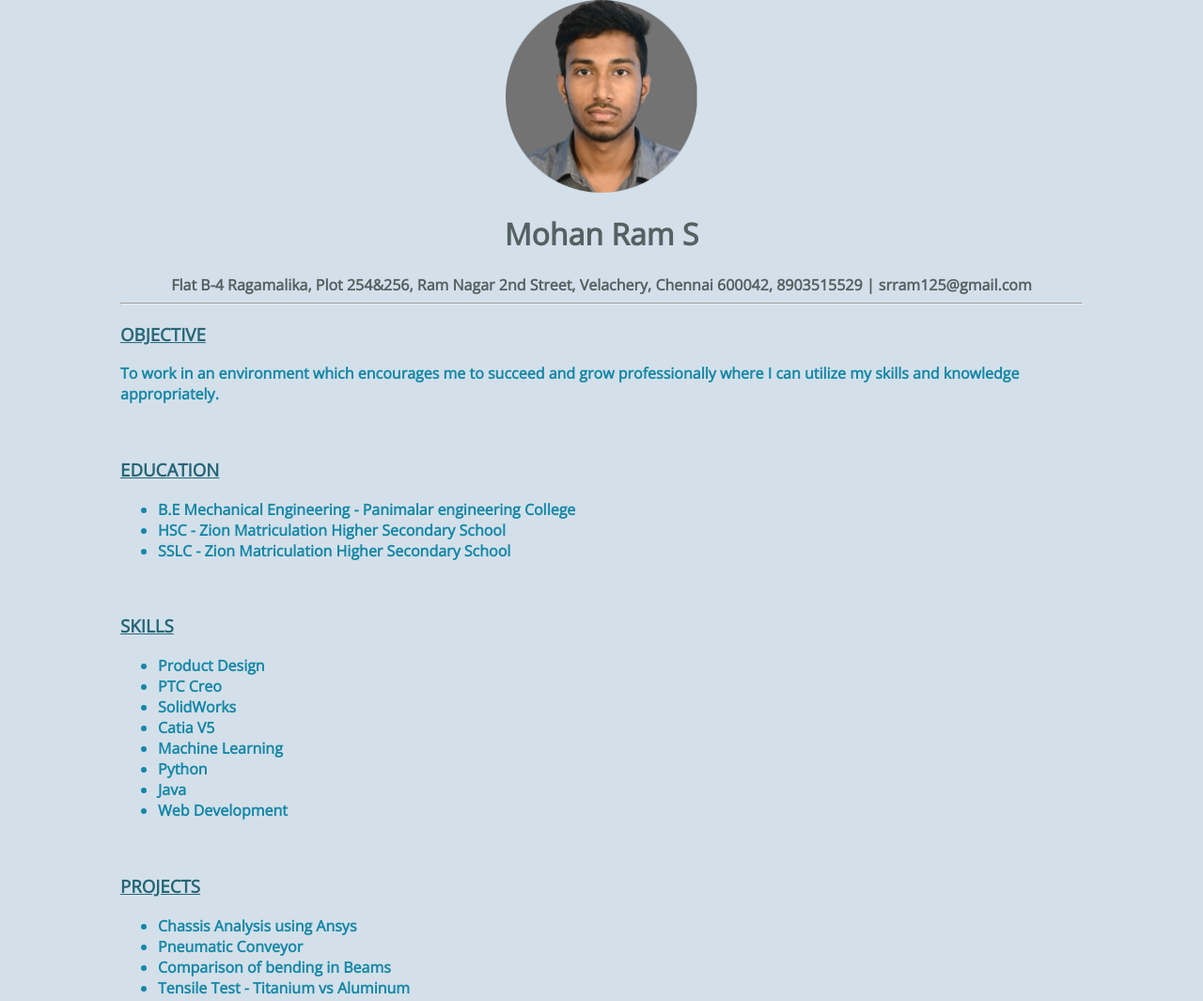
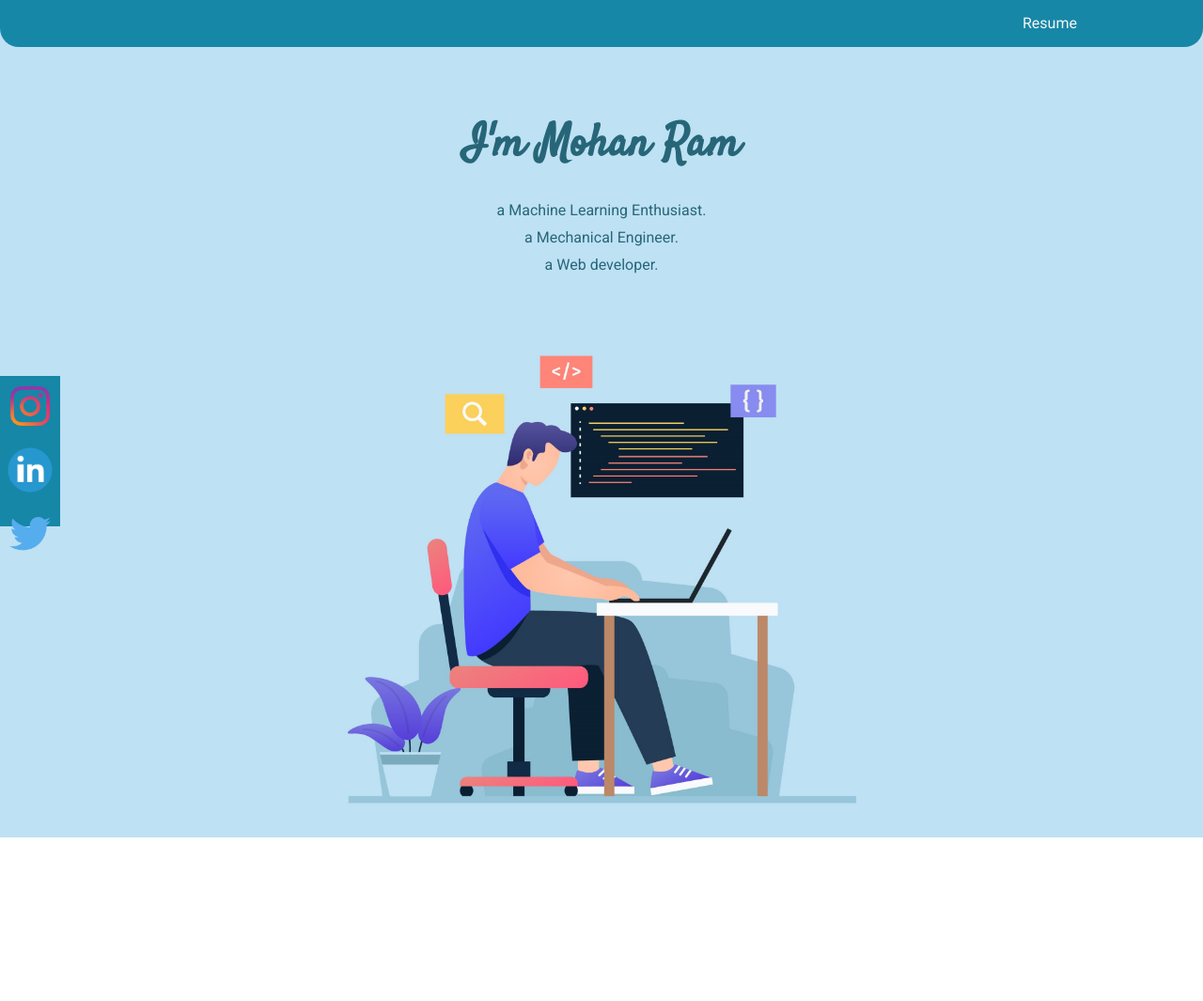
Before and after one commit to mohan-bot/cv, a plain HTML site: page index.html in a window 1280 px wide. Shown: the top 1065 px of the page at 94% size. Drawn offline with nearby package versions, Linux system fonts and the light colour scheme.

Commit message:
Add files via upload

```diff
--- a/index.html
+++ b/index.html
@@ -1,92 +1,38 @@
 <!DOCTYPE html>
 <html>
 <head>
-	<link rel="preconnect" href="https://fonts.gstatic.com">
-<link href="https://fonts.googleapis.com/css2?family=Open+Sans&display=swap" rel="stylesheet">
-	<link rel="stylesheet" type="text/css" href="cascadingStyleSheet.css">
+	<title>Mohan Ram</title>
+	<link rel="stylesheet" type="text/css" href="style.css">
+	<link rel="icon"  href="favicon.ico">
+	<link href="https://fonts.googleapis.com/css2?family=Pacifico&family=Satisfy&display=swap" rel="stylesheet">
+	<link href="https://fonts.googleapis.com/css2?family=Roboto&display=swap" rel="stylesheet">
+
 </head>
 <body>
-	<title class="intro">Mohan Ram S</title>
-	<img src="profilePicCrop.png" width="200" class="image">
-	<br>
-	<h1 class="intro">Mohan Ram S</h1>
-	<br>
-	<p class="intro">Flat B-4 Ragamalika, Plot 254&256, Ram Nagar 2nd
-       Street, Velachery, Chennai 600042,
-       8903515529 | srram125@gmail.com</p>
-	<hr>
-	<h3>OBJECTIVE</h3>
-	<p>To work in an environment which encourages me to succeed and grow professionally where I can utilize my skills and knowledge appropriately.</p>
-	<br>
-	<h3>EDUCATION</h3>
-	<ul>
-		<li><strong>B.E Mechanical Engineering</strong> - Panimalar engineering College</li>
-		<li><strong>HSC</strong> - Zion Matriculation Higher Secondary School</li>
-		<li><strong>SSLC</strong> - Zion Matriculation Higher Secondary School</li>
-	</ul>
-	<br>
-	<h3>SKILLS</h3>
-	<ul>
-		<li>Product Design</li>
-		<li>PTC Creo</li>
-		<li>SolidWorks</li>
-		<li>Catia V5</li>
-		<li>Machine Learning</li>
-		<li>Python</li>
-		<li>Java</li>
-		<li>Web Development</li>
-	</ul>
-	<br>
-	<h3>PROJECTS</h3>
-	<ul>
-		<li>Chassis Analysis using Ansys</li>
-		<li>Pneumatic Conveyor</li>
-		<li>Comparison of bending in Beams</li>
-		<li>Tensile Test - Titanium vs Aluminum</li>
-		<li>Covid19 Predictor</li>
-		<li>Certificate Generator</li>
-		<li>Air Ticket Price Prediction</li>
-	</ul>
-	<br>
-	<h3>ACHIEVEMENTS & AWARDS</h3>
-	<ul>
-		<li>2nd Place - Ingenious 2020 - DESIGN EVENT - Rajalakshmi Engineering College</li>
-		<li>NQT Score - 1340/1800</li>
-	</ul>
-	<br>
-	<h3>LANGUAGES KNOWN</h3>
-	<ul>
-		<li>English</li>
-		<li>Tamil</li>
-		<li>Hindi (Elementary Proficiency)</li>
-	</ul>
-	<br>
-	<h3>AREA OF INTEREST</h3>
-	<ul>
-		<li>Product Design</li>
-		<li>Finite Element Analysis</li>
-		<li>Web Development</li>
-		<li>Machine Learning</li>
-	</ul>
-	<footer class = "contacts">
-		<h3>CONTACT ME</h3>
-		<div>
-			<img src="insta.png">
-			<a href="https://instagram.com/_mohan.ram?igshid=uyscrolf2gm4" target="_blank">Instagram</a>
-		</div>
+	<div class="topContainer">
+		<h1>I'm Mohan Ram</h1>
+		<p>a Machine Learning Enthusiast.</p>
+		<p>a Mechanical Engineer.</p>
+		<p>a Web developer.</p>
+		<img class = "backgroundImg"src="bg.jpg">
+	</div>
+	<!--
+	<div class="middleContainer">
 
-		<div>
-			<img src="linkedIn.png">
-			<a href="https://www.linkedin.com/in/mohan-ram/" target="_blank">LinkedIn</a>
-		</div>
+	</div>
+	<div class="bottomContainer">
 
-		<div>
-			<img src="twitter.png">
-			<a href="https://twitter.com/_mohan_ram?s=08" target="_blank">Twitter</a>
-		</div>
+	</div>
+	-->
+	<div class="navBar">
+		<a href="index-cv.html" target="_blank">Resume</a>
+	</div>
+	<div class="contactBar">
+		<a href="https://instagram.com/_mohan.ram?igshid=uyscrolf2gm4" target="_blank"><img src="insta.png"></a>
+		<a href="https://www.linkedin.com/in/mohan-ram/" target="_blank"><img src="linkedIn.png"></a>
+		<a href="https://twitter.com/_mohan_ram?s=08" target="_blank"><img src="twitter.png"></a>
 
-	</footer>
-
+	</div>
 
 </body>
 </html>
--- /dev/null
+++ b/style.css
@@ -0,0 +1,97 @@
+*{
+	margin: 0;
+}
+body{
+	font-family: 'Roboto', sans-serif;
+	margin-bottom: 1000px;
+}
+
+.topContainer{
+	background-color: #BEE1F4;
+	text-align: center;
+	padding-top: 100px;
+	position: relative;
+	color: #276678;
+}
+.topContainer p{
+	padding:5px;
+}
+h1{
+	font-family: 'Satisfy', cursive;
+	font-size: 3em;
+	margin: 20px;
+	color:#276678;
+}
+h3{
+	font-family: 'Roboto', sans-serif;
+	color: #f6f5f5;
+	display: inline-block;
+}
+.middleContainer{
+	background-color: red;
+	width: 200px;
+	height: 200px;
+}
+.bottomContainer{
+	background-color: yellow;
+	height: 200px;
+	width: 200px;
+}
+.navBar{
+	background-color: #1687a7;
+	position: absolute;
+	top:0;
+	width: 100%;
+	height:50px;
+	position:fixed;
+	border-bottom-left-radius: 20px;
+	border-bottom-right-radius: 20px;
+}
+.navBar a{
+	float: right;
+	width: 10%;
+	position: absolute;
+	top:30%;
+	right:5%;
+	color: #f6f5f5;
+	text-decoration: none;
+}
+a:hover{
+	color: #276678;
+}
+.navBar button{
+	margin-top: 20px;
+	height: 10px;
+	color: #f6f5f5;
+	background-color: #1687a7;
+	float: right;
+	width: 10%;
+	font-family: 'Roboto', sans-serif;
+	border:0;
+	border-bottom-right-radius: 20px;
+	border-bottom-left-radius: 20px;
+}
+.contactBar{
+	width:5%;
+	height:20%;
+	background-color: #1687a7;
+	display: block;
+	position: absolute;
+	left:0;
+	top:50%;
+	margin: auto;
+	position: fixed;
+
+}
+.contactBar img{
+	width: 100%;
+}
+
+.backgroundImg{
+	width: 50%;
+	padding: 0;
+}
+img:hover{
+	background-color: #d3e0ea;
+	color: #d3e0ea;
+}
```
Also changed, not shown: index-cv.html (added, +92 -0 lines), bg.jpg (added), favicon.ico (added).
